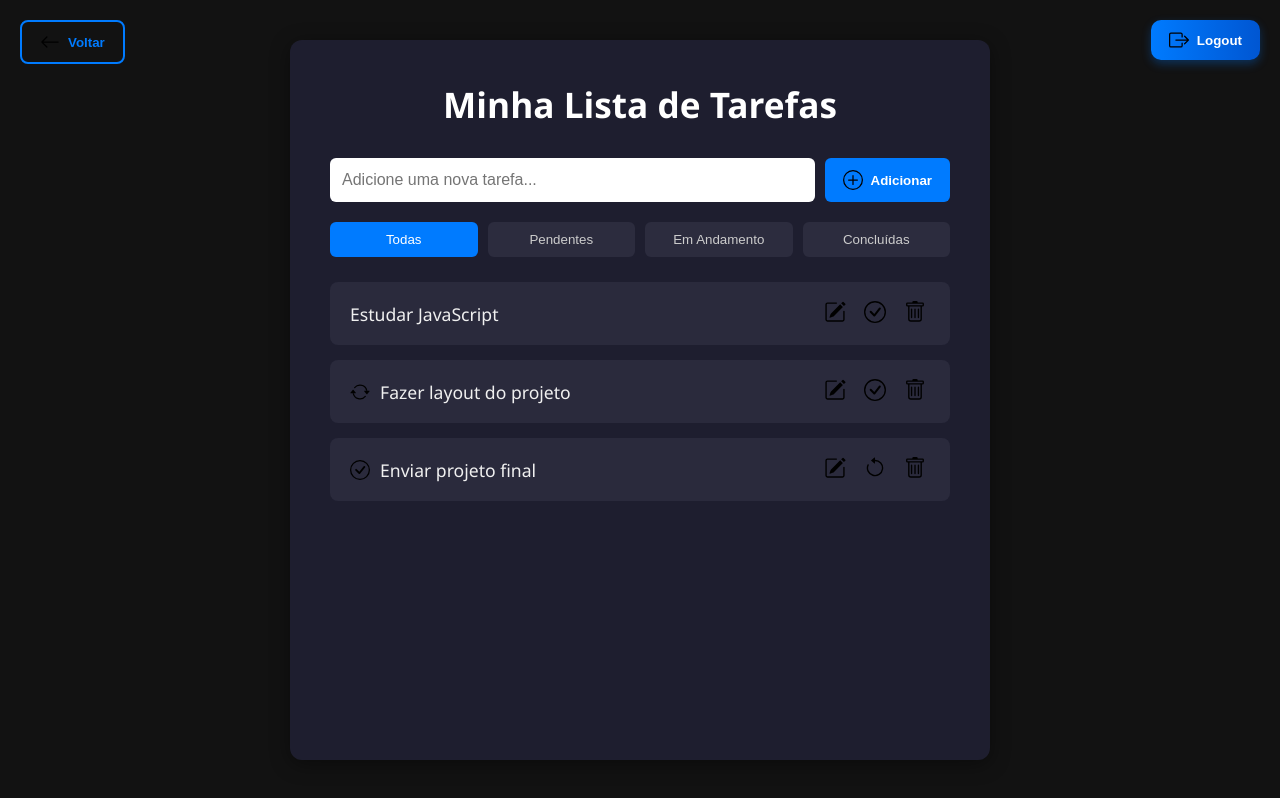
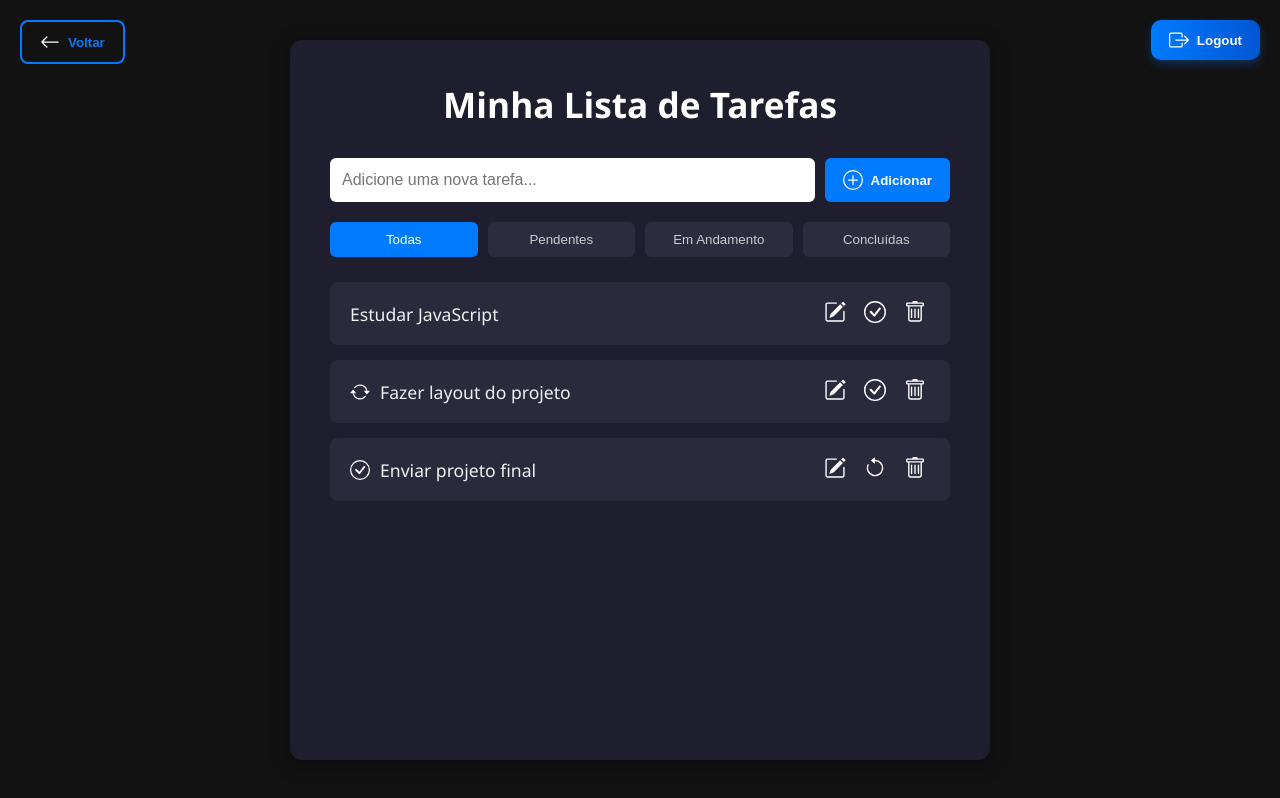
Before and after one commit to faculmasssa/gigaboard, a website with bundled scripts: page public/painel.html in a window 1280 px wide. Built offline with nearby package versions, Linux system fonts and the light colour scheme.

Commit message:
Mudar cor dos botões

```diff
--- a/public/assets/css/style-painel.css
+++ b/public/assets/css/style-painel.css
@@ -3,6 +3,10 @@
   margin: 0;
   padding: 0;
   box-sizing: border-box;
+}
+
+button > img, li > img {
+  filter: brightness(0) invert(1);
 }
 
 body {
@@ -145,7 +149,6 @@ h1 {
 .action-buttons button img {
   width: 22px;
   height: 22px;
-  filter: brightness(0.8);
   transition: filter 0.3s;
 }
 
```
